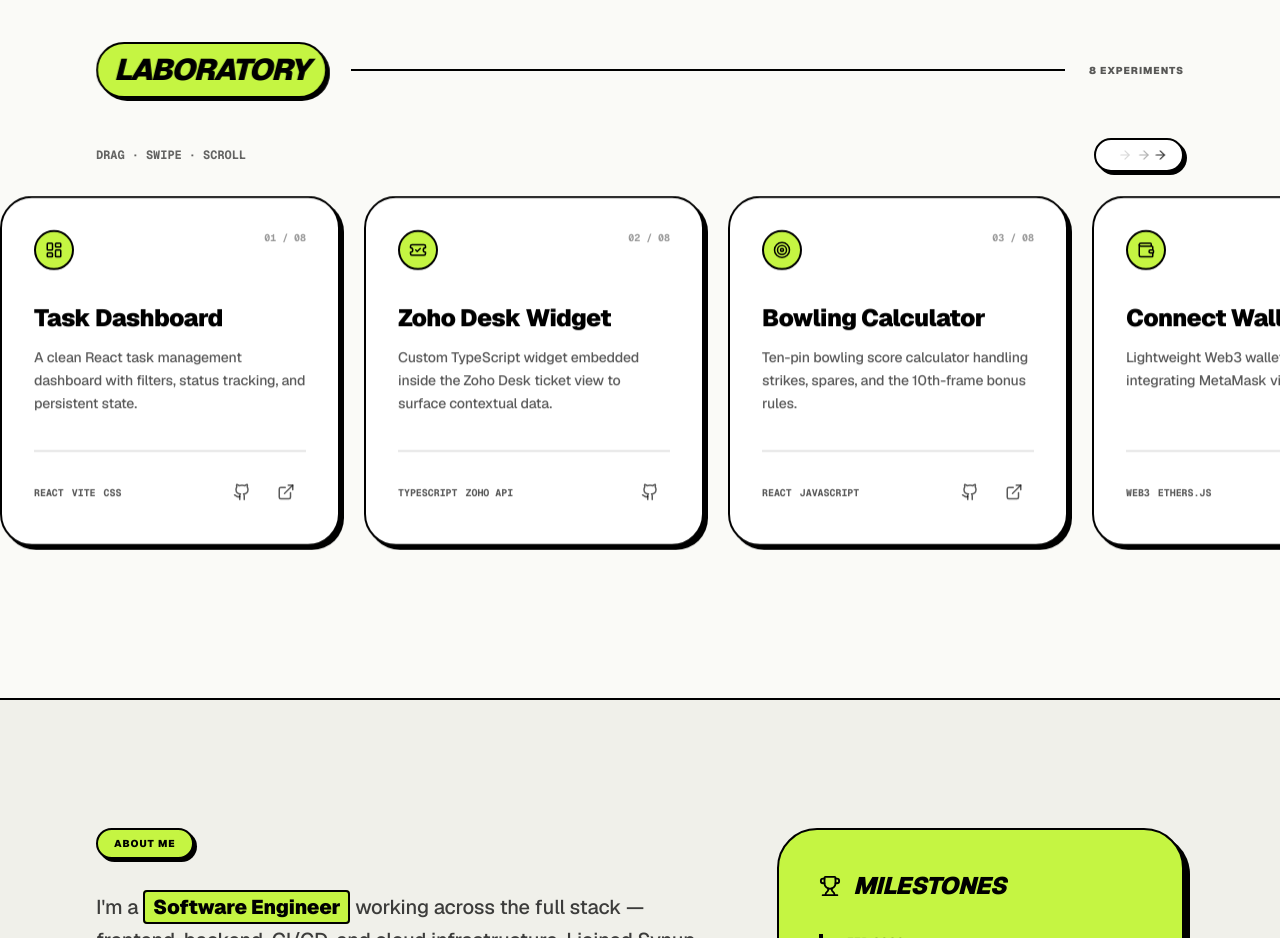
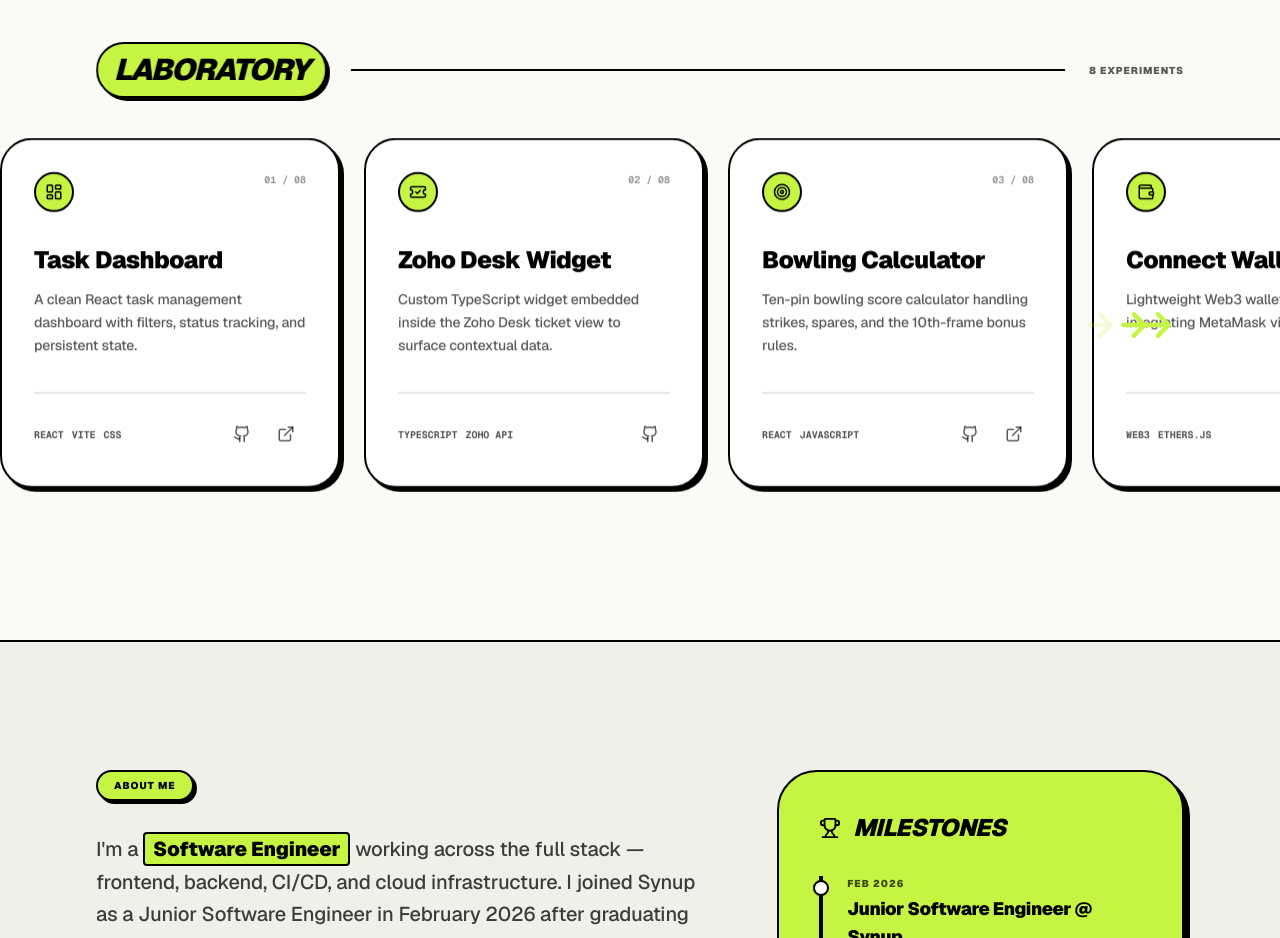
Before and after one commit to faizvk/portfolio, a React (Vite) app: page / in a window 1280 px wide. Shown: the part 4380-5318 px from the top of the page. Built offline with nearby package versions, Linux system fonts and the light colour scheme.

Commit message:
ripple arrows inline with cards: no bg/border, lime to black color cycle

```diff
--- a/src/index.css
+++ b/src/index.css
@@ -278,33 +278,42 @@ button,
   scrollbar-width: none;
 }
 
-/* ===== Brutalist ripple-scroll indicator ===== */
+/* ===== Brutalist ripple-scroll indicator =====
+   Arrows shift back-and-forth horizontally with a wave delay,
+   and cycle color lime → black → lime as they move. No bg / no border. */
 @keyframes rippleArrow {
   0% {
-    opacity: 0.15;
-    transform: translateX(-6px);
+    opacity: 0.2;
+    transform: translateX(-10px);
+    color: #c5f542;
   }
   50% {
     opacity: 1;
     transform: translateX(0);
+    color: #000;
   }
   100% {
-    opacity: 0.15;
-    transform: translateX(6px);
+    opacity: 0.2;
+    transform: translateX(10px);
+    color: #c5f542;
   }
 }
 .ripple-arrow {
-  display: inline-block;
-  animation: rippleArrow 1.4s cubic-bezier(0.65, 0, 0.35, 1) infinite;
+  display: inline-flex;
+  align-items: center;
+  justify-content: center;
+  color: #c5f542;
+  animation: rippleArrow 1.6s cubic-bezier(0.65, 0, 0.35, 1) infinite;
+  will-change: transform, color, opacity;
 }
 .ripple-arrow:nth-child(1) {
   animation-delay: 0s;
 }
 .ripple-arrow:nth-child(2) {
-  animation-delay: 0.18s;
+  animation-delay: 0.2s;
 }
 .ripple-arrow:nth-child(3) {
-  animation-delay: 0.36s;
+  animation-delay: 0.4s;
 }
 
 /* Edge fade on horizontal scroll container — hint there's more */
--- a/src/pages/Home.jsx
+++ b/src/pages/Home.jsx
@@ -602,26 +602,22 @@ const Home = () => {
             </span>
           </div>
 
-          {/* Ripple scroll indicator */}
-          <div className="mb-6 flex items-center justify-between">
-            <p className="text-[11px] md:text-xs font-mono uppercase tracking-[0.25em] font-bold text-black/60">
-              Drag · Swipe · Scroll
-            </p>
+          <div className="relative">
+            {/* Inline ripple arrows — overlay on right edge, vertically centered with cards */}
             <div
-              className="inline-flex items-center gap-1.5 bg-white border-2 border-black rounded-full px-4 py-2 shadow-[3px_3px_0_0_#000]"
               aria-hidden="true"
+              className="pointer-events-none hidden md:flex absolute top-1/2 right-2 -translate-y-1/2 z-20 items-center gap-0"
             >
-              <span className="ripple-arrow text-black">
-                <ArrowUpRight size={14} className="rotate-45" />
+              <span className="ripple-arrow">
+                <ArrowUpRight size={36} strokeWidth={3} className="rotate-45" />
               </span>
-              <span className="ripple-arrow text-black">
-                <ArrowUpRight size={14} className="rotate-45" />
+              <span className="ripple-arrow -ml-3">
+                <ArrowUpRight size={36} strokeWidth={3} className="rotate-45" />
               </span>
-              <span className="ripple-arrow text-black">
-                <ArrowUpRight size={14} className="rotate-45" />
+              <span className="ripple-arrow -ml-3">
+                <ArrowUpRight size={36} strokeWidth={3} className="rotate-45" />
               </span>
             </div>
-          </div>
 
           <div
             className="flex gap-5 md:gap-6 overflow-x-auto snap-x snap-mandatory no-scrollbar pb-6 -mx-6 md:-mx-12 lg:-mx-24 px-6 md:px-12 lg:px-24"
@@ -707,6 +703,7 @@ const Home = () => {
                 </a>
               </div>
             </div>
+          </div>
           </div>
         </div>
       </section>
```
